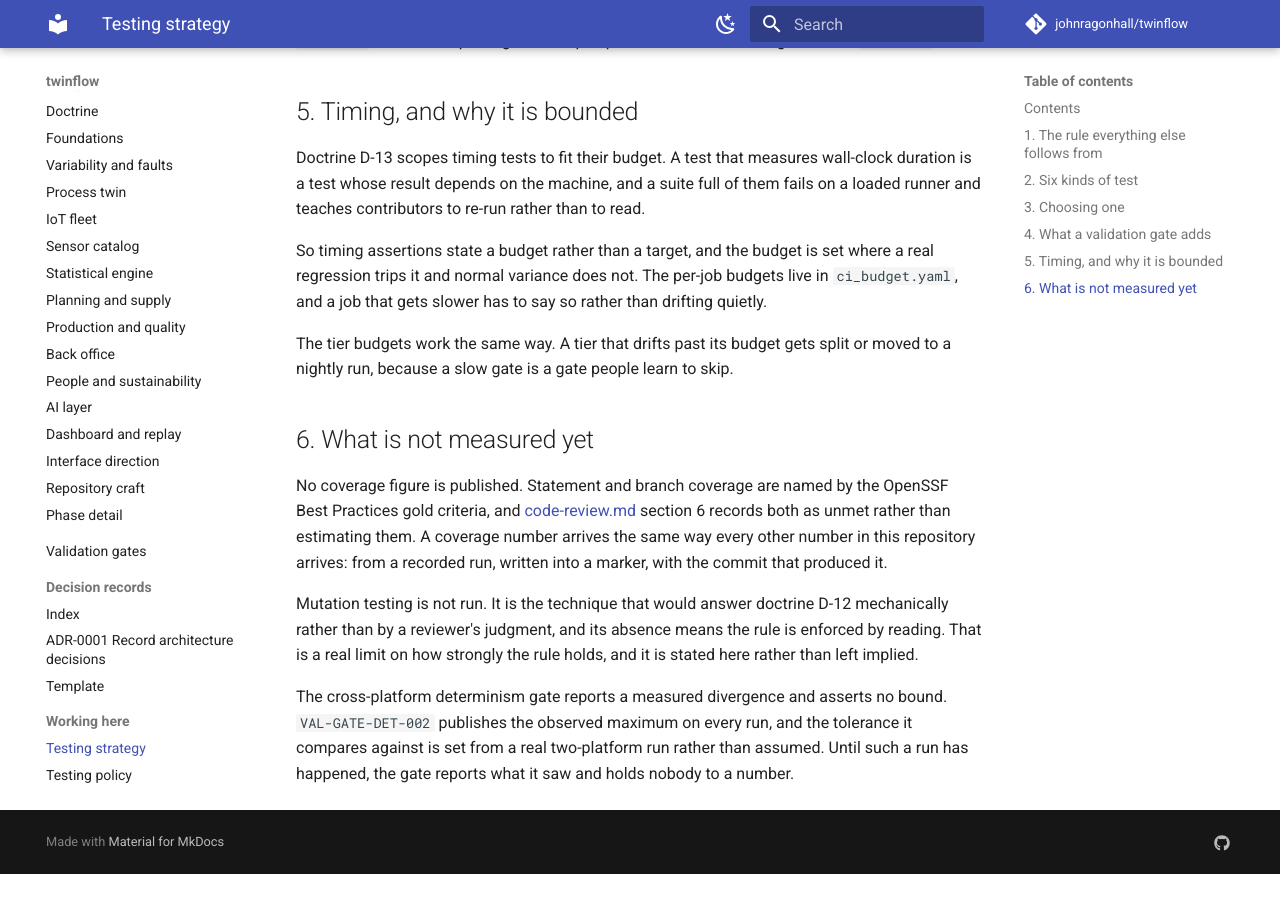
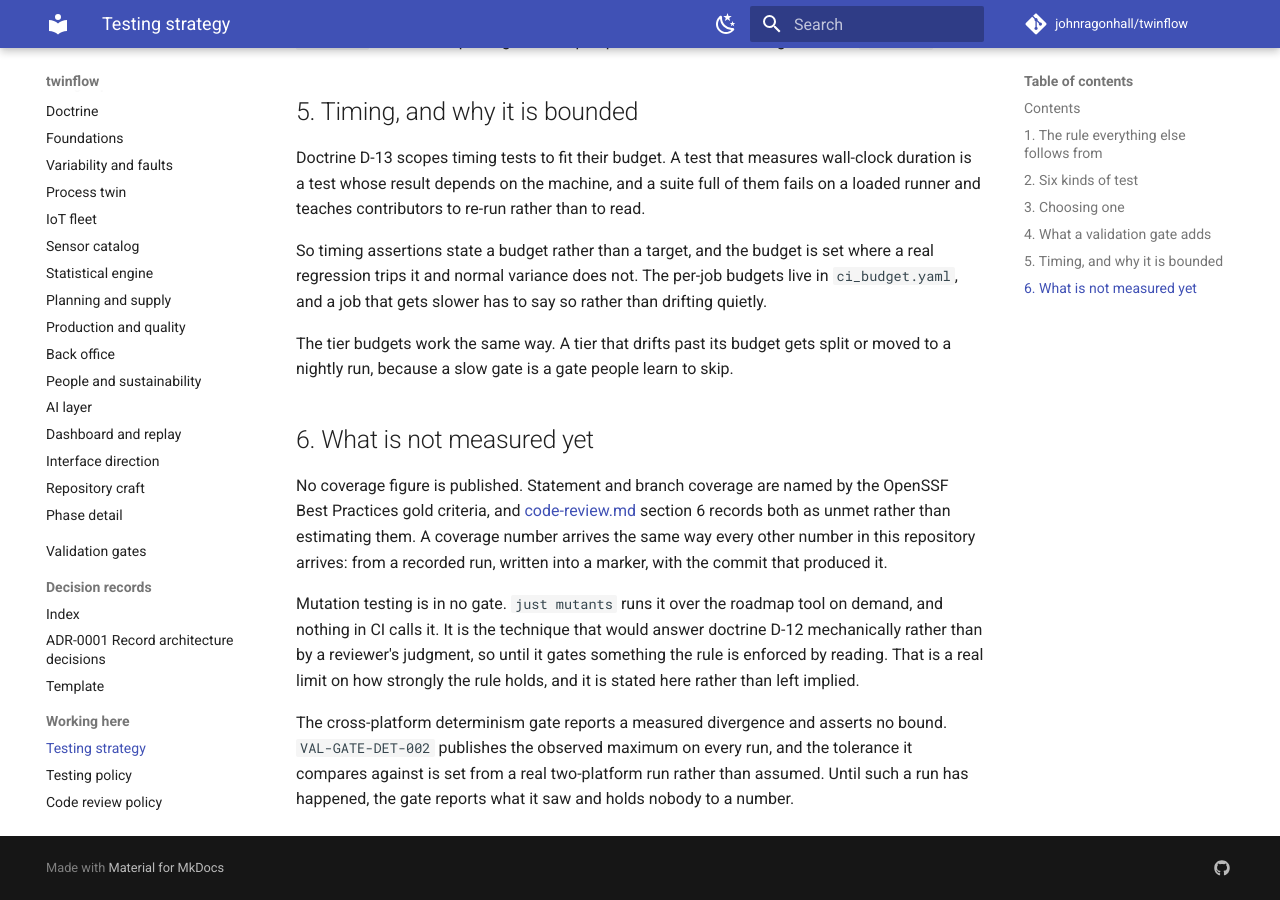
Before and after one commit to johnragonhall/twinflow, an MkDocs documentation site: the page built from docs/testing-strategy.md, in a window 1280 px wide and 900 px high, scrolled down 2691 px. Built offline with MkDocs 1.6.1 and Material for MkDocs 9.7.7, drawn with Linux system fonts in a browser that asks for light colours; comment, search, counter and statistics services are not loaded; before the commit the page ends 3565 px from its top, so only the background shows below that.

Commit message:
docs(testing): say where mutation testing runs
DOCS
- name just mutants as the on-demand run over the roadmap tool, and say no gate calls it

```diff
--- a/docs/testing-strategy.md
+++ b/docs/testing-strategy.md
@@ -133,10 +133,11 @@
 this repository arrives: from a recorded run, written into a marker, with the
 commit that produced it.
 
-Mutation testing is not run. It is the technique that would answer doctrine
-D-12 mechanically rather than by a reviewer's judgment, and its absence means
-the rule is enforced by reading. That is a real limit on how strongly the rule
-holds, and it is stated here rather than left implied.
+Mutation testing is in no gate. `just mutants` runs it over the roadmap tool on
+demand, and nothing in CI calls it. It is the technique that would answer
+doctrine D-12 mechanically rather than by a reviewer's judgment, so until it
+gates something the rule is enforced by reading. That is a real limit on how
+strongly the rule holds, and it is stated here rather than left implied.
 
 The cross-platform determinism gate reports a measured divergence and asserts no
 bound. `VAL-GATE-DET-002` publishes the observed maximum on every run, and the
```
